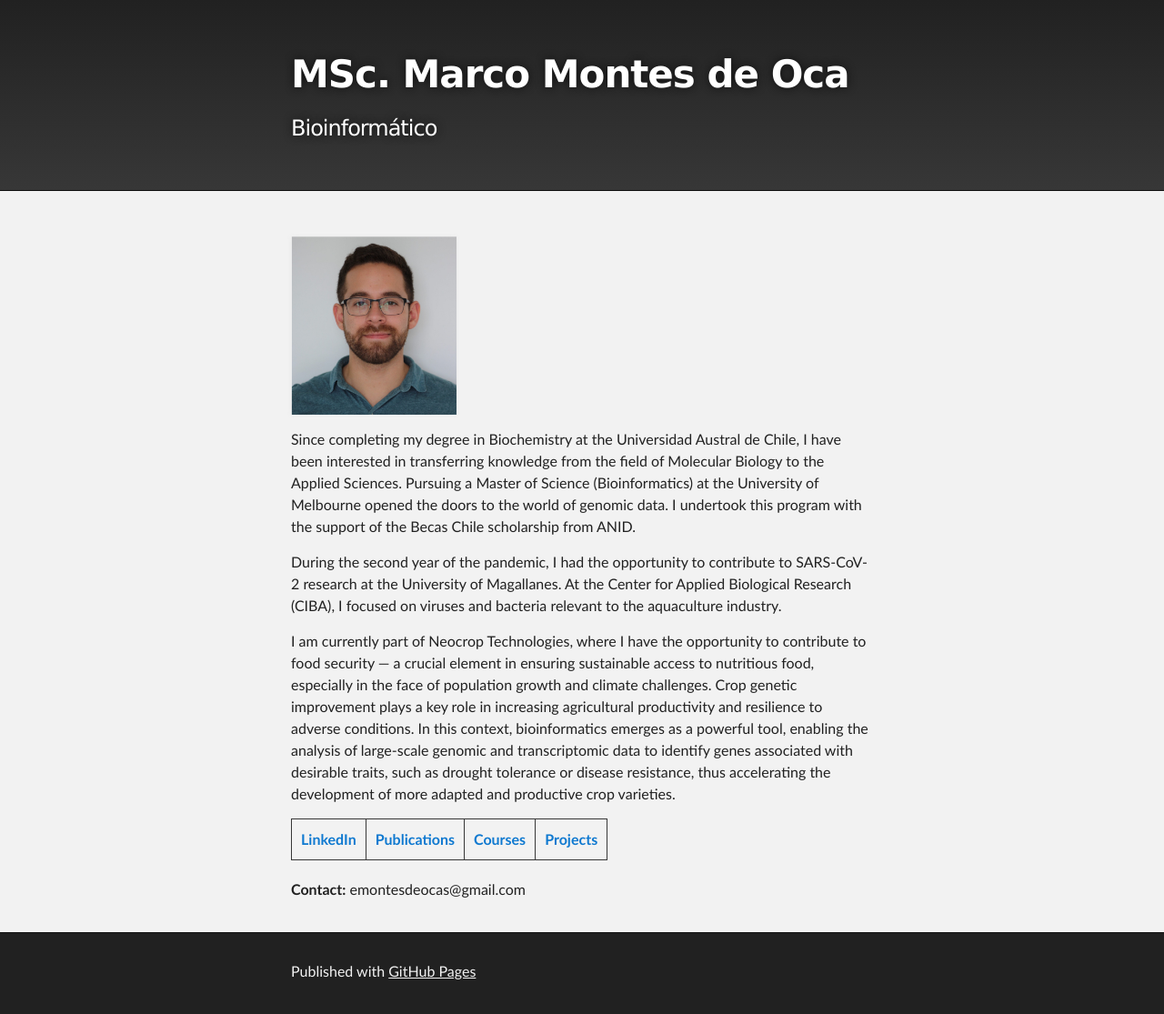
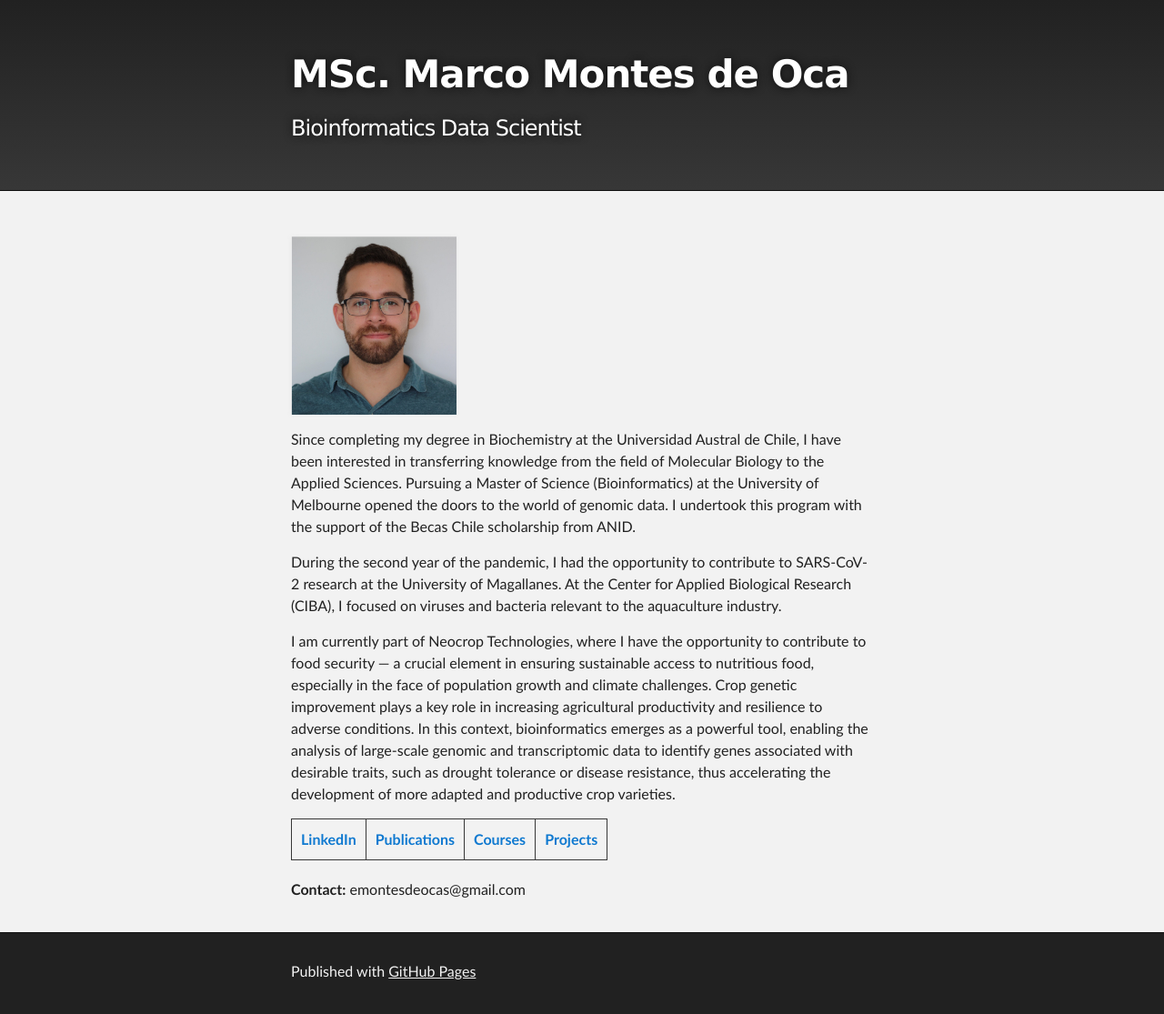
Before and after one commit to marco-montesdeoca/marco-montesdeoca.github.io, a Jekyll site: the page built from index.md, in a window 1280 px wide. Shown: the whole page at 91% size. Built offline with Jekyll 4.4.1, drawn with Linux system fonts in a browser that asks for light colours.

Commit message:
Update _config.yml

```diff
--- a/_config.yml
+++ b/_config.yml
@@ -1,5 +1,5 @@
 title: MSc. Marco Montes de Oca
-description: Bioinformático
+description: Bioinformatics Data Scientist
 show_downloads: false
 google_analytics:
 theme: jekyll-theme-slate
```
